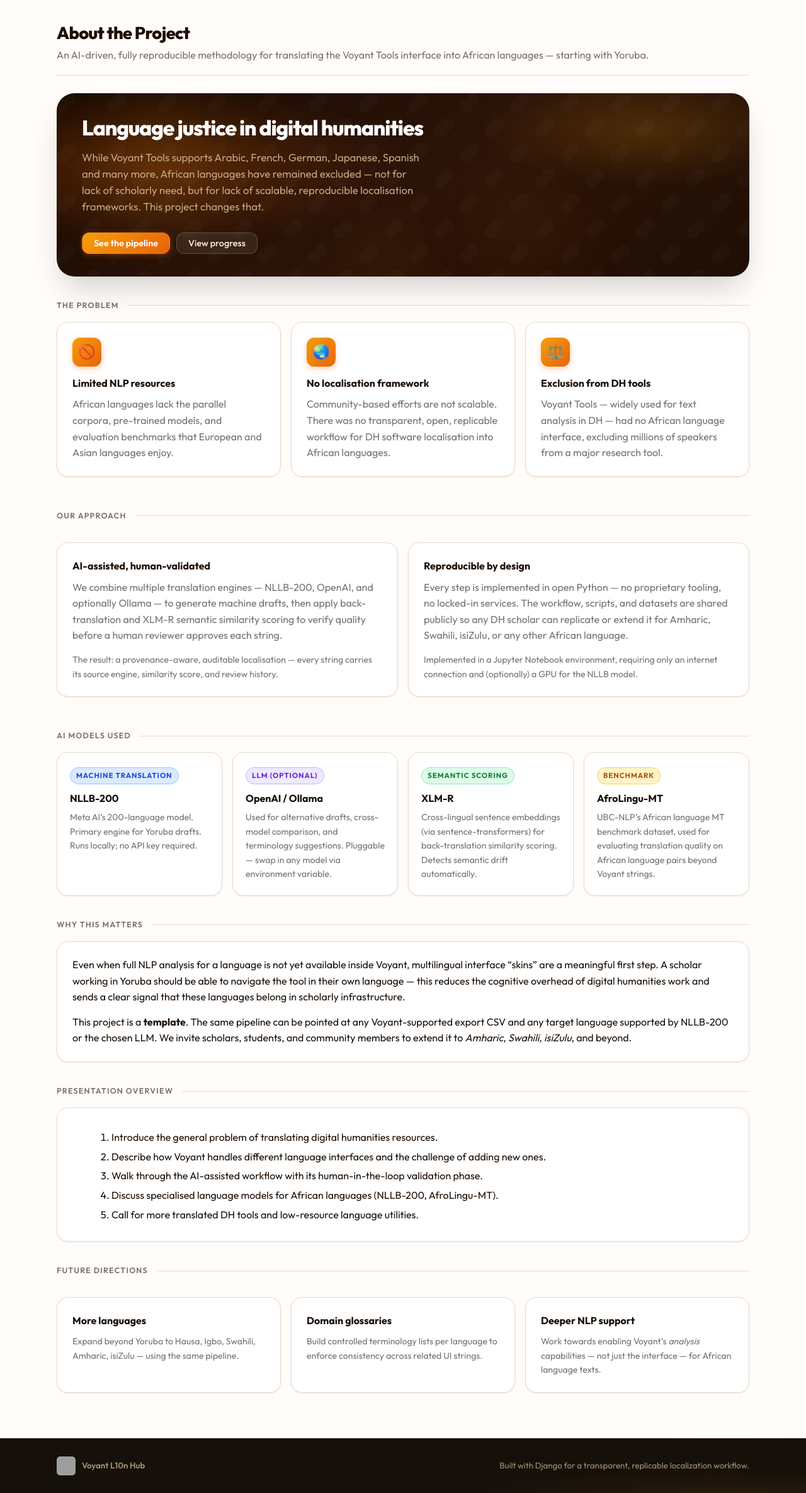
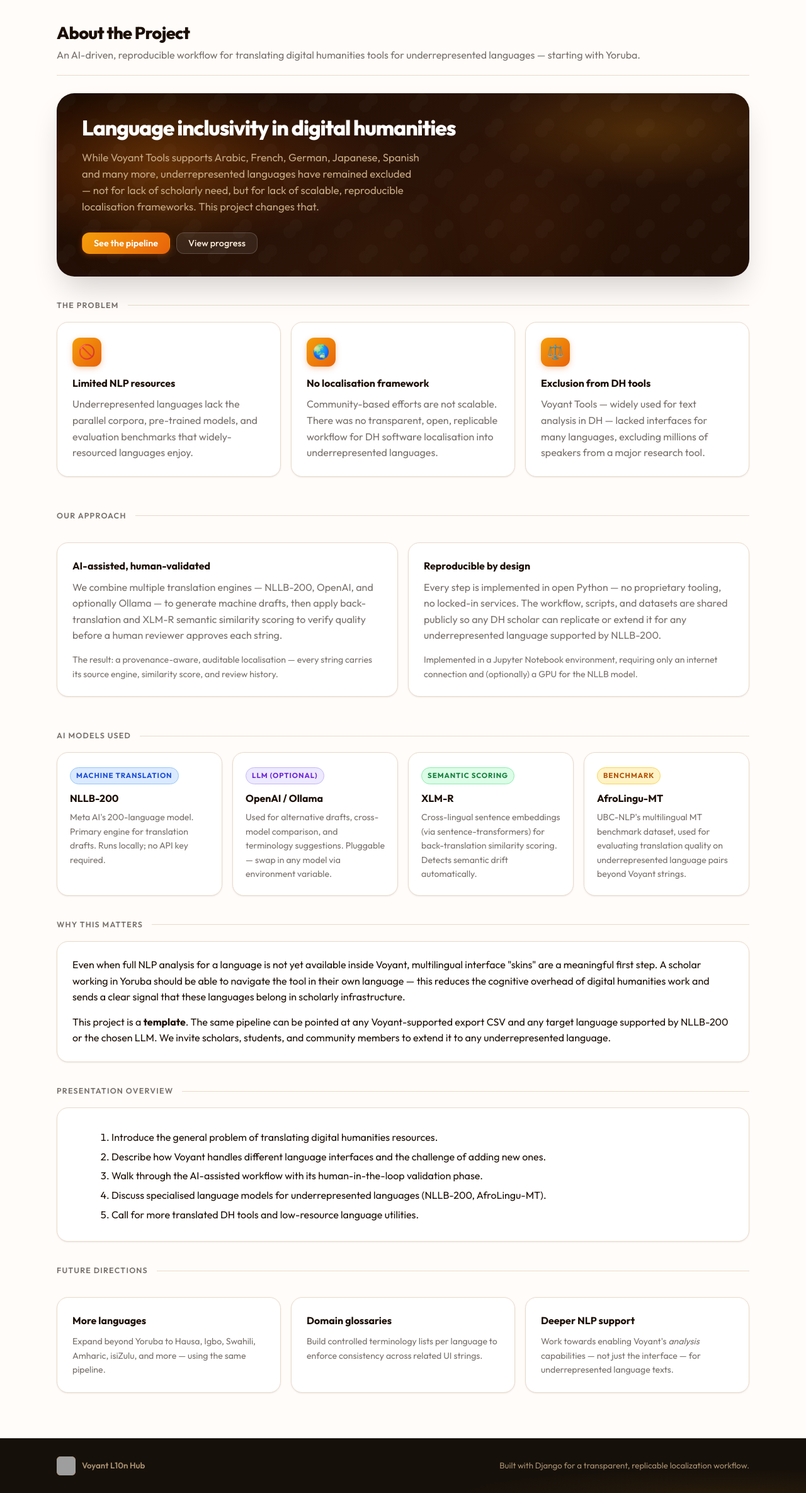
Before and after one commit to Sagaustus/spyral_translation, a Django app: page /about/ in a window 1280 px wide. Shown: the part 168-2538 px from the top of the page at 63% size. Run offline with Django 5.2, Linux system fonts and the light colour scheme; grey boxes are pictures that could not be loaded.

Commit message:
continuous dev

```diff
--- a/l10n/templates/l10n/about.html
+++ b/l10n/templates/l10n/about.html
@@ -1,20 +1,20 @@
 {% extends "l10n/base.html" %}
 
-{% block title %}About the Project — African Localization of Voyant Tools{% endblock %}
+{% block title %}About the Project — Voyant Tools Localization Hub{% endblock %}
 
 {% block content %}
   <div class="page-heading">
     <h2>About the Project</h2>
     <p class="muted mb-0">
-      An AI-driven, fully reproducible methodology for translating the Voyant Tools interface
-      into African languages — starting with Yoruba.
+      An AI-driven, reproducible workflow for translating digital humanities tools
+      for underrepresented languages — starting with Yoruba.
     </p>
   </div>
 
   <div class="hero-banner hero-banner--sm">
-    <h2 class="hero-banner__title--sm">Language justice in digital humanities</h2>
+    <h2 class="hero-banner__title--sm">Language inclusivity in digital humanities</h2>
     <p class="hero-sub">
-      While Voyant Tools supports Arabic, French, German, Japanese, Spanish and many more, African languages
+      While Voyant Tools supports Arabic, French, German, Japanese, Spanish and many more, underrepresented languages
       have remained excluded — not for lack of scholarly need, but for lack of scalable, reproducible localisation
       frameworks. This project changes that.
     </p>
@@ -31,8 +31,8 @@
       <div class="feature-icon" aria-hidden="true">&#128683;</div>
       <h4>Limited NLP resources</h4>
       <p class="muted mb-0">
-        African languages lack the parallel corpora, pre-trained models, and evaluation benchmarks
-        that European and Asian languages enjoy.
+        Underrepresented languages lack the parallel corpora, pre-trained models, and evaluation benchmarks
+        that widely-resourced languages enjoy.
       </p>
     </div>
     <div class="card mt-0">
@@ -40,14 +40,14 @@
       <h4>No localisation framework</h4>
       <p class="muted mb-0">
         Community-based efforts are not scalable. There was no transparent, open, replicable workflow
-        for DH software localisation into African languages.
+        for DH software localisation into underrepresented languages.
       </p>
     </div>
     <div class="card mt-0">
       <div class="feature-icon" aria-hidden="true">&#9878;&#65039;</div>
       <h4>Exclusion from DH tools</h4>
       <p class="muted mb-0">
-        Voyant Tools — widely used for text analysis in DH — had no African language interface,
+        Voyant Tools — widely used for text analysis in DH — lacked interfaces for many languages,
         excluding millions of speakers from a major research tool.
       </p>
     </div>
@@ -73,7 +73,7 @@
       <p class="muted">
         Every step is implemented in open Python — no proprietary tooling, no locked-in services.
         The workflow, scripts, and datasets are shared publicly so any DH scholar can replicate or
-        extend it for Amharic, Swahili, isiZulu, or any other African language.
+        extend it for any underrepresented language supported by NLLB-200.
       </p>
       <p class="mb-0 muted text-sm">
         Implemented in a Jupyter Notebook environment, requiring only an internet connection
@@ -89,7 +89,7 @@
       <span class="model-card__tag model-card__tag--mt">Machine Translation</span>
       <h4 class="model-card__title">NLLB-200</h4>
       <p class="muted mb-0 text-sm">
-        Meta AI’s 200-language model. Primary engine for Yoruba drafts.
+        Meta AI's 200-language model. Primary engine for translation drafts.
         Runs locally; no API key required.
       </p>
     </div>
@@ -113,8 +113,8 @@
       <span class="model-card__tag model-card__tag--bench">Benchmark</span>
       <h4 class="model-card__title">AfroLingu-MT</h4>
       <p class="muted mb-0 text-sm">
-        UBC-NLP’s African language MT benchmark dataset, used for evaluating translation
-        quality on African language pairs beyond Voyant strings.
+        UBC-NLP's multilingual MT benchmark dataset, used for evaluating translation
+        quality on underrepresented language pairs beyond Voyant strings.
       </p>
     </div>
   </div>
@@ -124,15 +124,14 @@
   <div class="card mt-0">
     <p>
       Even when full NLP analysis for a language is not yet available inside Voyant, multilingual interface
-      “skins” are a meaningful first step. A scholar working in Yoruba should be able to navigate the
+      "skins" are a meaningful first step. A scholar working in Yoruba should be able to navigate the
       tool in their own language — this reduces the cognitive overhead of digital humanities work and
       sends a clear signal that these languages belong in scholarly infrastructure.
     </p>
     <p class="mb-0">
       This project is a <strong>template</strong>. The same pipeline can be pointed at any Voyant-supported
       export CSV and any target language supported by NLLB-200 or the chosen LLM.
-      We invite scholars, students, and community members to extend it to <em>Amharic</em>, <em>Swahili</em>,
-      <em>isiZulu</em>, and beyond.
+      We invite scholars, students, and community members to extend it to any underrepresented language.
     </p>
   </div>
 
@@ -143,7 +142,7 @@
       <li>Introduce the general problem of translating digital humanities resources.</li>
       <li>Describe how Voyant handles different language interfaces and the challenge of adding new ones.</li>
       <li>Walk through the AI-assisted workflow with its human-in-the-loop validation phase.</li>
-      <li>Discuss specialised language models for African languages (NLLB-200, AfroLingu-MT).</li>
+      <li>Discuss specialised language models for underrepresented languages (NLLB-200, AfroLingu-MT).</li>
       <li>Call for more translated DH tools and low-resource language utilities.</li>
     </ol>
   </div>
@@ -154,7 +153,7 @@
     <div class="card">
       <h4>More languages</h4>
       <p class="muted mb-0 text-sm">
-        Expand beyond Yoruba to Hausa, Igbo, Swahili, Amharic, isiZulu — using the same pipeline.
+        Expand beyond Yoruba to Hausa, Igbo, Swahili, Amharic, isiZulu, and more — using the same pipeline.
       </p>
     </div>
     <div class="card">
@@ -166,8 +165,8 @@
     <div class="card">
       <h4>Deeper NLP support</h4>
       <p class="muted mb-0 text-sm">
-        Work towards enabling Voyant’s <em>analysis</em> capabilities — not just the interface — for
-        African language texts.
+        Work towards enabling Voyant's <em>analysis</em> capabilities — not just the interface — for
+        underrepresented language texts.
       </p>
     </div>
   </div>
--- a/l10n/templates/l10n/call_translators.html
+++ b/l10n/templates/l10n/call_translators.html
@@ -1,12 +1,12 @@
 {% extends "l10n/base.html" %}
 
-{% block title %}Call for Translators — African Localization of Voyant Tools{% endblock %}
+{% block title %}Call for Translators — Voyant Tools Localization Hub{% endblock %}
 
 {% block content %}
   <div class="page-heading">
     <h2>Call for Human-in-the-Loop Translators</h2>
     <p class="muted mb-0">
-      We're recruiting African language speakers — scholars, students, and community members — to review AI-generated interface translations.
+      We're recruiting speakers of underrepresented languages — scholars, students, and community members — to review AI-generated interface translations.
     </p>
   </div>
 
--- a/l10n/templates/l10n/home.html
+++ b/l10n/templates/l10n/home.html
@@ -26,7 +26,7 @@
     <div class="card feature-card">
       <div class="feature-icon" aria-hidden="true">&#9997;&#65039;</div>
       <h4>Translators</h4>
-      <p class="muted">Contribute language expertise and translate UI strings into your African language(s).</p>
+      <p class="muted">Contribute language expertise and translate UI strings into your language.</p>
       <a class="btn" href="{% url 'l10n_apply' %}">Apply</a>
     </div>
 
@@ -62,7 +62,7 @@
       <h4>Quality checks</h4>
       <ul>
         <li><strong>XLM-R sentence embeddings</strong> for semantic similarity and back-translation checks.</li>
-        <li><strong>AfroLingu-MT</strong> benchmark dataset for evaluating quality on African language pairs.</li>
+        <li><strong>AfroLingu-MT</strong> benchmark dataset for evaluating quality on underrepresented language pairs.</li>
       </ul>
     </div>
   </div>
```
